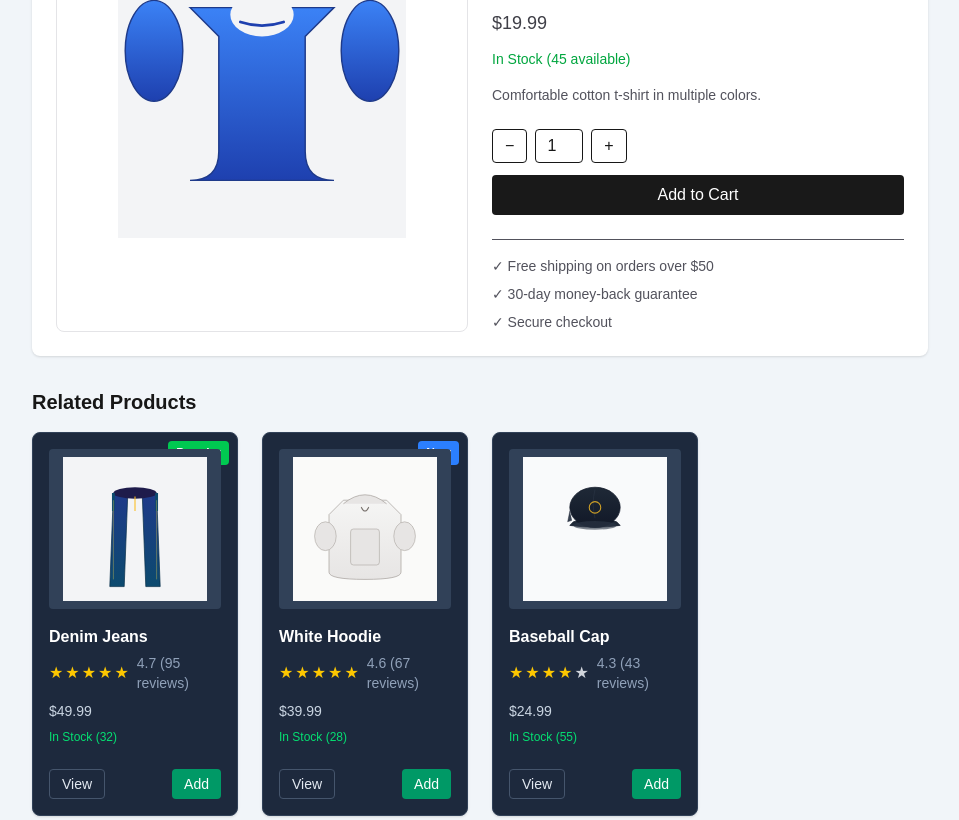
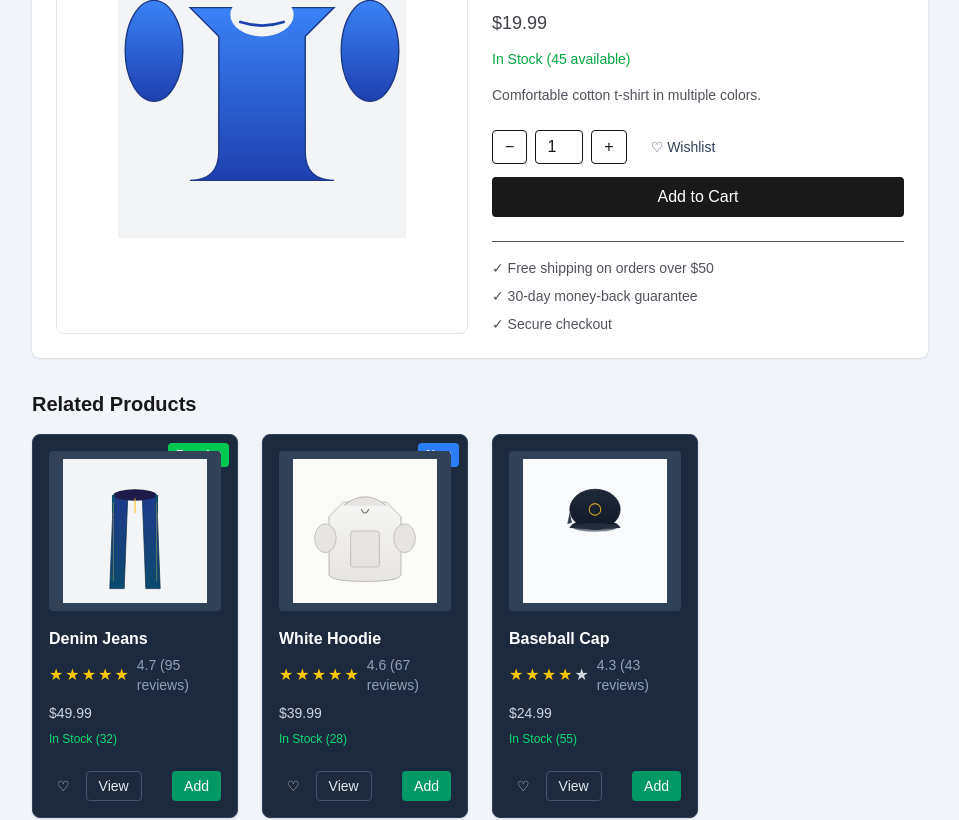
Before and after one commit to VICJAXKOL/my-e-commerce-demo, a Next.js app: page /products/1 in a window 1280 px wide. Shown: the part 220-1040 px from the top of the page, without its empty margins (160-1119 px from the left). Built offline with nearby package versions, Linux system fonts and the light colour scheme.

Commit message:
Add wishlist context and UI: wishlist provider, heart buttons on product card and product page

```diff
--- a/components/AddToCart.tsx
+++ b/components/AddToCart.tsx
@@ -3,12 +3,15 @@
 import React, { useState } from "react";
 import { Product } from "../lib/products";
 import { useCart } from "../context/CartContext";
+import { useWishlist } from "../context/WishlistContext";
 import { QuantitySelector } from "./QuantitySelector";
 
 export default function AddToCart({ product }: { product: Product }) {
   const { addToCart } = useCart();
   const [quantity, setQuantity] = useState(1);
   const inStock = product.stock > 0;
+  const { isInWishlist, addToWishlist, removeFromWishlist } = useWishlist();
+  const liked = isInWishlist(product.id);
 
   const handleAddToCart = () => {
     addToCart(product, quantity);
@@ -17,7 +20,16 @@ export default function AddToCart({ product }: { product: Product }) {
 
   return (
     <div className="space-y-3">
-      <QuantitySelector quantity={quantity} onQuantityChange={setQuantity} />
+      <div className="flex items-center gap-3">
+        <QuantitySelector quantity={quantity} onQuantityChange={setQuantity} />
+        <button
+          aria-label={liked ? "Remove from wishlist" : "Add to wishlist"}
+          onClick={() => (liked ? removeFromWishlist(product.id) : addToWishlist(product))}
+          className={`rounded px-3 py-2 text-sm transition ${liked ? "text-pink-400" : "text-slate-700 hover:text-pink-400"}`}
+        >
+          {liked ? "♥ Saved" : "♡ Wishlist"}
+        </button>
+      </div>
       <button
         onClick={handleAddToCart}
         disabled={!inStock}
--- a/components/ProductCard.tsx
+++ b/components/ProductCard.tsx
@@ -5,12 +5,15 @@ import Link from "next/link";
 import Image from "next/image";
 import { Product } from "../lib/products";
 import { useCart } from "../context/CartContext";
+import { useWishlist } from "../context/WishlistContext";
 import { ProductRating } from "./ProductRating";
 import { ProductBadge } from "./ProductBadge";
 
 export default function ProductCard({ product }: { product: Product }) {
   const { addToCart } = useCart();
+  const { isInWishlist, addToWishlist, removeFromWishlist } = useWishlist();
   const inStock = product.stock > 0;
+  const liked = isInWishlist(product.id);
 
   return (
     <div className="relative flex flex-col h-96 rounded-lg border border-slate-700 bg-slate-800 p-4 shadow-sm transition hover:shadow-lg">
@@ -39,6 +42,13 @@ export default function ProductCard({ product }: { product: Product }) {
       </div>
 
       <div className="mt-auto flex gap-2 pt-3">
+        <button
+          aria-label={liked ? "Remove from wishlist" : "Add to wishlist"}
+          onClick={() => (liked ? removeFromWishlist(product.id) : addToWishlist(product))}
+          className={`rounded px-2 py-1 text-sm transition ${liked ? "text-pink-400" : "text-slate-300 hover:text-pink-400"}`}
+        >
+          {liked ? "♥" : "♡"}
+        </button>
         <Link
           href={`/products/${product.id}`}
           className="rounded border border-slate-600 px-3 py-1 text-sm text-slate-200 transition hover:bg-slate-700"
--- a/components/Providers.tsx
+++ b/components/Providers.tsx
@@ -2,11 +2,13 @@
 
 import React from "react";
 import { CartProvider } from "../context/CartContext";
+import { WishlistProvider } from "../context/WishlistContext";
 import NavBar from "./NavBar";
 import Footer from "./Footer";
 
 export default function Providers({ children }: { children: React.ReactNode }) {
   return (
+    <WishlistProvider>
       <CartProvider>
         <NavBar />
         <main className="min-h-screen bg-slate-100">
@@ -14,5 +16,6 @@ export default function Providers({ children }: { children: React.ReactNode }) {
         </main>
         <Footer />
       </CartProvider>
+    </WishlistProvider>
   );
 }
--- /dev/null
+++ b/context/WishlistContext.tsx
@@ -0,0 +1,52 @@
+"use client";
+
+import React, { createContext, useContext, useEffect, useState } from "react";
+import type { Product } from "../lib/products";
+
+type WishlistContextValue = {
+  wishlist: string[];
+  addToWishlist: (p: Product) => void;
+  removeFromWishlist: (id: string) => void;
+  isInWishlist: (id: string) => boolean;
+};
+
+const WishlistContext = createContext<WishlistContextValue | undefined>(undefined);
+
+export function WishlistProvider({ children }: { children: React.ReactNode }) {
+  const [wishlist, setWishlist] = useState<string[]>(() => {
+    try {
+      const raw = typeof window !== "undefined" ? localStorage.getItem("wishlist") : null;
+      return raw ? JSON.parse(raw) : [];
+    } catch {
+      return [];
+    }
+  });
+
+  useEffect(() => {
+    try {
+      localStorage.setItem("wishlist", JSON.stringify(wishlist));
+    } catch {}
+  }, [wishlist]);
+
+  const addToWishlist = (p: Product) => {
+    setWishlist((prev) => (prev.includes(p.id) ? prev : [...prev, p.id]));
+  };
+
+  const removeFromWishlist = (id: string) => {
+    setWishlist((prev) => prev.filter((i) => i !== id));
+  };
+
+  const isInWishlist = (id: string) => wishlist.includes(id);
+
+  return (
+    <WishlistContext.Provider value={{ wishlist, addToWishlist, removeFromWishlist, isInWishlist }}>
+      {children}
+    </WishlistContext.Provider>
+  );
+}
+
+export function useWishlist() {
+  const ctx = useContext(WishlistContext);
+  if (!ctx) throw new Error("useWishlist must be used within WishlistProvider");
+  return ctx;
+}
```
Lines whose indentation alone changed are shown as unchanged.
